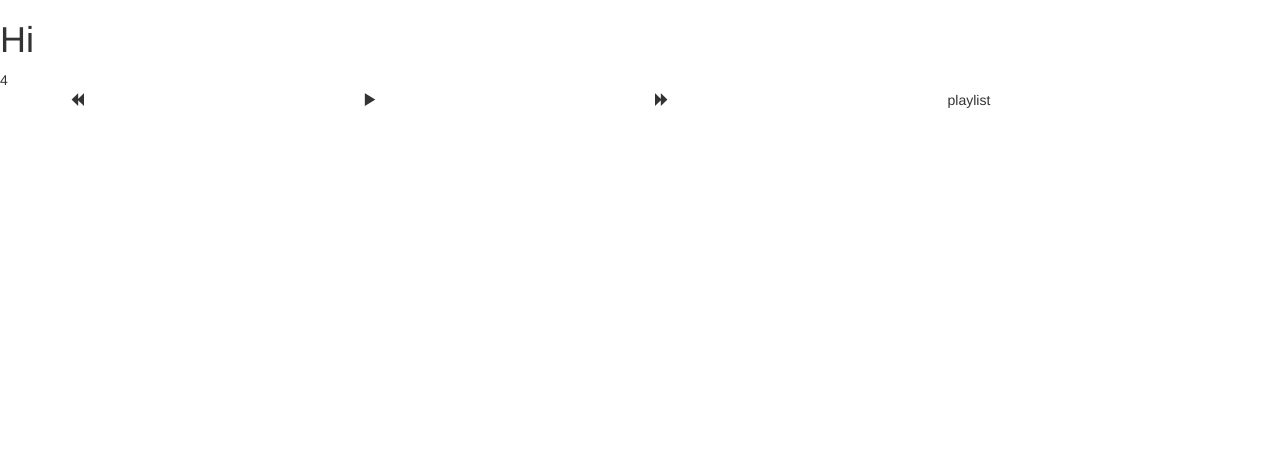
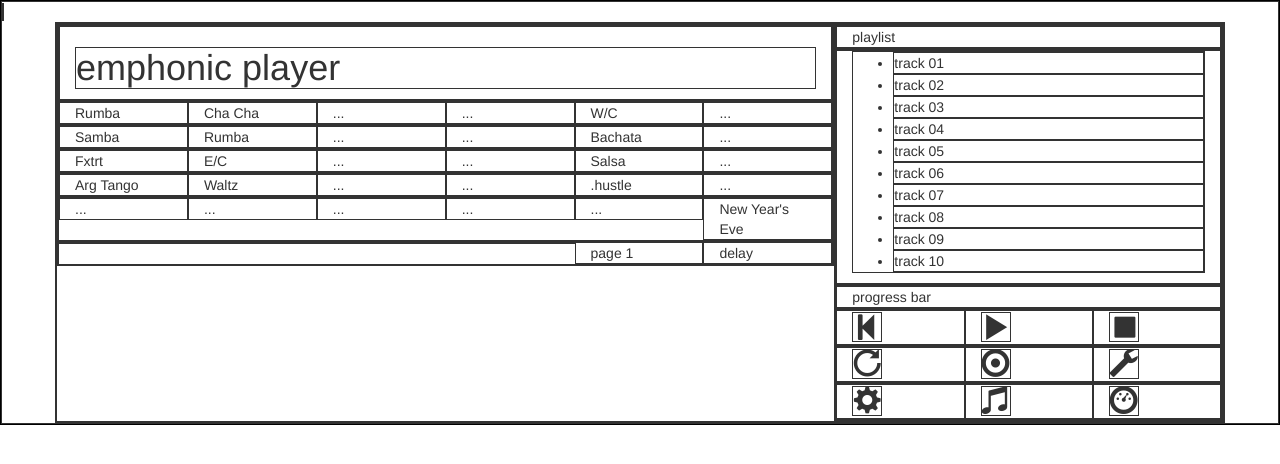
Before and after one commit to IljaGoushcha/emphonic_player_ui, a website: page emphonic_player_v01.html in a window 1280 px wide. Drawn offline with Linux system fonts and the light colour scheme.

Commit message:
created initial layout of the player's dashboard

```diff
--- a/emphonic_player_v01.html
+++ b/emphonic_player_v01.html
@@ -12,20 +12,107 @@
   </head>
 
   <body ng-app>
-    <h1>Hi</h1>
     <ng-view></ng-view>
-    {{2 + 2}}
 
     <div class="container">
+      <div class="row">
 
-      <div class="row">
-        <div class="col-lg-3 col-md-3 col-sm-3"><i class="glyphicon glyphicon-backward"></i></div>
-        <div class="col-lg-3 col-md-3 col-sm-3"><i class="glyphicon glyphicon-play"></i></div>
-        <div class="col-lg-3 col-md-3 col-sm-3"><i class="glyphicon glyphicon-forward"></i></div>
-        <div class="col-lg-3 col-md-3 col-sm-3">playlist</div>
+        <div class="col-xs-8 col-sm-8 col-md-8 col-lg-8">
+
+            <div class="row">
+              <div class="col-xs-12 col-sm-12 col-md-12 col-lg-12"><h1>emphonic player</h1></div>
+            </div>
+            <div class="row">
+              <div class="col-xs-2 col-sm-2 col-md-2 col-lg-2">Rumba</div>
+              <div class="col-xs-2 col-sm-2 col-md-2 col-lg-2">Cha Cha</div>
+              <div class="col-xs-2 col-sm-2 col-md-2 col-lg-2">...</div>
+              <div class="col-xs-2 col-sm-2 col-md-2 col-lg-2">...</div>
+              <div class="col-xs-2 col-sm-2 col-md-2 col-lg-2">W/C</div>
+              <div class="col-xs-2 col-sm-2 col-md-2 col-lg-2">...</div>
+            </div>
+            <div class="row">
+              <div class="col-xs-2 col-sm-2 col-md-2 col-lg-2">Samba</div>
+              <div class="col-xs-2 col-sm-2 col-md-2 col-lg-2">Rumba</div>
+              <div class="col-xs-2 col-sm-2 col-md-2 col-lg-2">...</div>
+              <div class="col-xs-2 col-sm-2 col-md-2 col-lg-2">...</div>
+              <div class="col-xs-2 col-sm-2 col-md-2 col-lg-2">Bachata</div>
+              <div class="col-xs-2 col-sm-2 col-md-2 col-lg-2">...</div>
+            </div>
+            <div class="row">
+              <div class="col-xs-2 col-sm-2 col-md-2 col-lg-2">Fxtrt</div>
+              <div class="col-xs-2 col-sm-2 col-md-2 col-lg-2">E/C</div>
+              <div class="col-xs-2 col-sm-2 col-md-2 col-lg-2">...</div>
+              <div class="col-xs-2 col-sm-2 col-md-2 col-lg-2">...</div>
+              <div class="col-xs-2 col-sm-2 col-md-2 col-lg-2">Salsa</div>
+              <div class="col-xs-2 col-sm-2 col-md-2 col-lg-2">...</div>
+            </div>
+            <div class="row">
+              <div class="col-xs-2 col-sm-2 col-md-2 col-lg-2">Arg Tango</div>
+              <div class="col-xs-2 col-sm-2 col-md-2 col-lg-2">Waltz</div>
+              <div class="col-xs-2 col-sm-2 col-md-2 col-lg-2">...</div>
+              <div class="col-xs-2 col-sm-2 col-md-2 col-lg-2">...</div>
+              <div class="col-xs-2 col-sm-2 col-md-2 col-lg-2">.hustle</div>
+              <div class="col-xs-2 col-sm-2 col-md-2 col-lg-2">...</div>
+            </div>
+            <div class="row">
+              <div class="col-xs-2 col-sm-2 col-md-2 col-lg-2">...</div>
+              <div class="col-xs-2 col-sm-2 col-md-2 col-lg-2">...</div>
+              <div class="col-xs-2 col-sm-2 col-md-2 col-lg-2">...</div>
+              <div class="col-xs-2 col-sm-2 col-md-2 col-lg-2">...</div>
+              <div class="col-xs-2 col-sm-2 col-md-2 col-lg-2">...</div>
+              <div class="col-xs-2 col-sm-2 col-md-2 col-lg-2">New Year's Eve</div>
+            </div>
+            <div class="row">
+              <div class="col-xs-8 col-sm-8 col-md-8 col-lg-8"></div>
+              <div class="col-xs-2 col-sm-2 col-md-2 col-lg-2">page 1</div>
+              <div class="col-xs-2 col-sm-2 col-md-2 col-lg-2">delay</div>
+            </div>
+        </div>
+
+        <div class="col-xs-4 col-sm-4 col-md-4 col-lg-4">
+          <div class="row">
+            <div class="col-xs-12 col-sm-12 col-md-12 col-lg-12">playlist</div>
+          </div>
+          <div class="row">
+            <div class="col-xs-12 col-sm-12 col-md-12 col-lg-12">
+              <ul>
+                <li>track 01</li>
+                <li>track 02</li>
+                <li>track 03</li>
+                <li>track 04</li>
+                <li>track 05</li>
+                <li>track 06</li>
+                <li>track 07</li>
+                <li>track 08</li>
+                <li>track 09</li>
+                <li>track 10</li>
+              </ul>
+            </div>
+          </div>
+          <div class="row">
+            <div class="col-xs-12 col-sm-12 col-md-12 col-lg-12">progress bar</div>
+          </div>
+          <div class="row">
+            <div class="col-xs-4 col-sm-4 col-md-4 col-lg-4"><i class="glyphicon glyphicon-step-backward"></i></div>
+            <div class="col-xs-4 col-sm-4 col-md-4 col-lg-4"><i class="glyphicon glyphicon-play"></i></div>
+            <div class="col-xs-4 col-sm-4 col-md-4 col-lg-4"><i class="glyphicon glyphicon-stop"></i></div>
+          </div>
+          <div class="row">
+            <div class="col-xs-4 col-sm-4 col-md-4 col-lg-4"><i class="glyphicon glyphicon-repeat"></i></div>
+            <div class="col-xs-4 col-sm-4 col-md-4 col-lg-4"><i class="glyphicon glyphicon-record"></i></div>
+            <div class="col-xs-4 col-sm-4 col-md-4 col-lg-4"><i class="glyphicon glyphicon-wrench"></i></div>
+          </div>
+          <div class="row">
+            <div class="col-xs-4 col-sm-4 col-md-4 col-lg-4"><i class="glyphicon glyphicon-cog"></i></div>
+            <div class="col-xs-4 col-sm-4 col-md-4 col-lg-4"><i class="glyphicon glyphicon-music"></i></div>
+            <div class="col-xs-4 col-sm-4 col-md-4 col-lg-4"><i class="glyphicon glyphicon-dashboard"></i></div>
+          </div>
+        </div>
+
       </div>
+    </div>
 
-    </div>
+
 
     <script src="bower_components/angular/angular.js"></script>
     <script src="bower_components/jquery/dist/jquery.js"></script>
--- a/styles.css
+++ b/styles.css
@@ -0,0 +1,8 @@
+* {
+  border-style: solid;
+  border-width: 1px;
+}
+
+.glyphicon {
+    font-size: 2.0em;
+}
```
